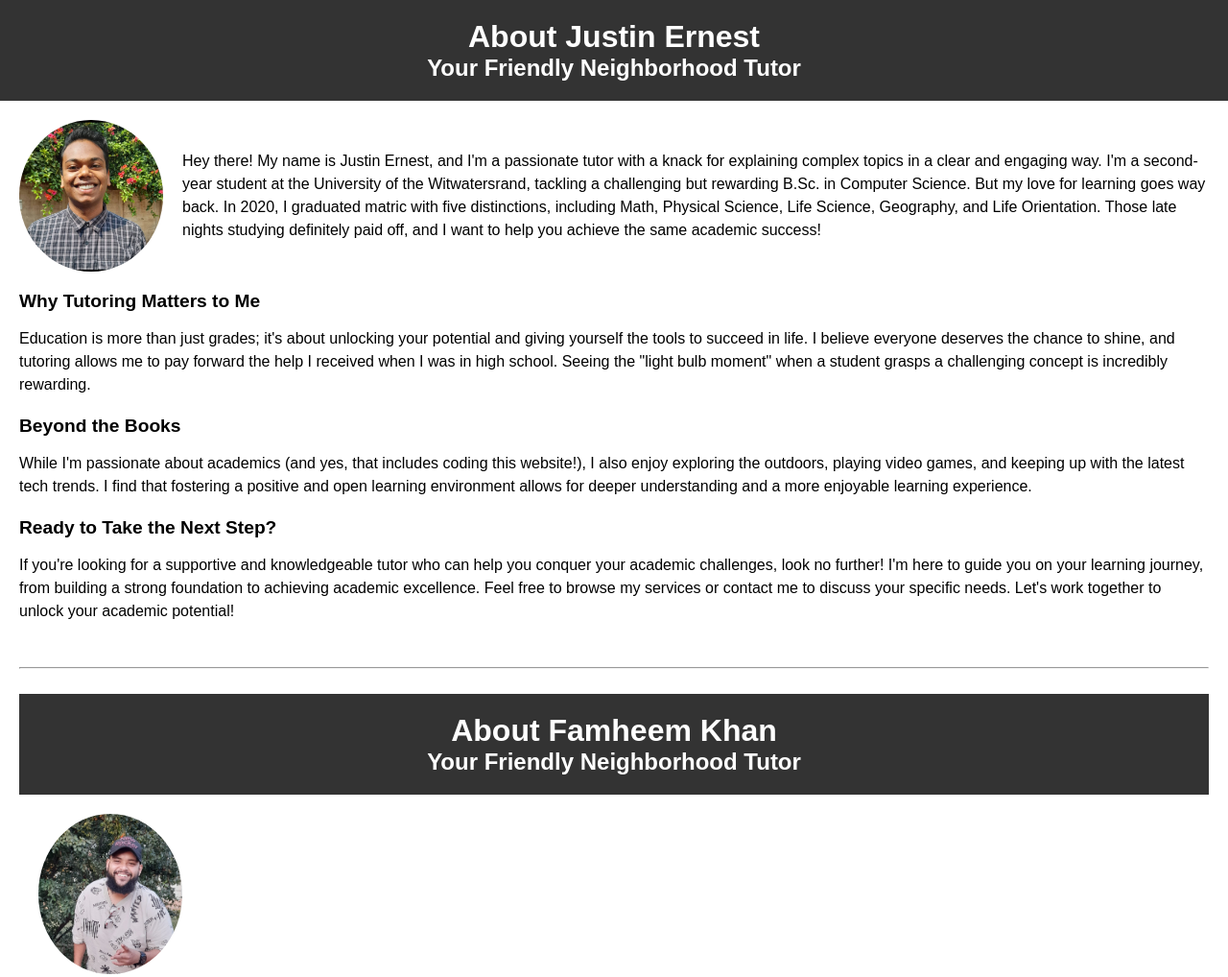
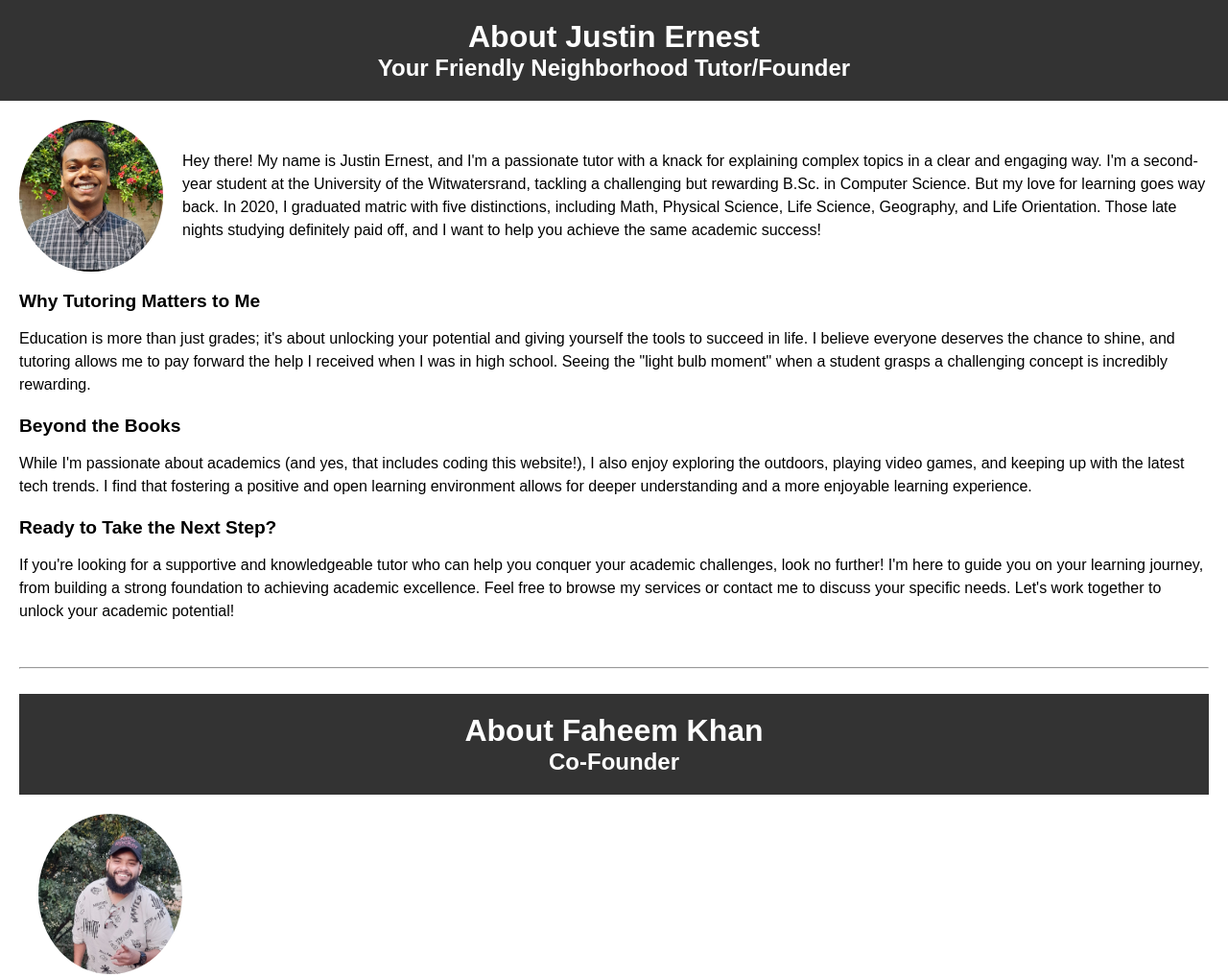
Before and after one commit to justin02-del/Jolly-Genius, a website: page aboutTutor.html in a window 1280 px wide. Shown: the top 1018 px of the page at 96% size. Drawn offline with Linux system fonts and the light colour scheme.

Commit message:
spelling

```diff
--- a/aboutTutor.html
+++ b/aboutTutor.html
@@ -19,7 +19,7 @@
 <body>
   <header class="header">
     <h1>About Justin Ernest</h1>
-    <h2>Your Friendly Neighborhood Tutor</h2>
+    <h2>Your Friendly Neighborhood Tutor/Founder</h2>
   </header>
   <section class="main-content">
     <section class="about-me">
@@ -41,8 +41,8 @@
     <hr>
     <br>
     <header class="header">
-      <h1>About Famheem Khan</h1>
-      <h2>Your Friendly Neighborhood Tutor</h2>
+      <h1>About Faheem Khan</h1>
+      <h2>Co-Founder</h2>
     </header>
     <section class="main-content">
       <section class="about-me">
```
